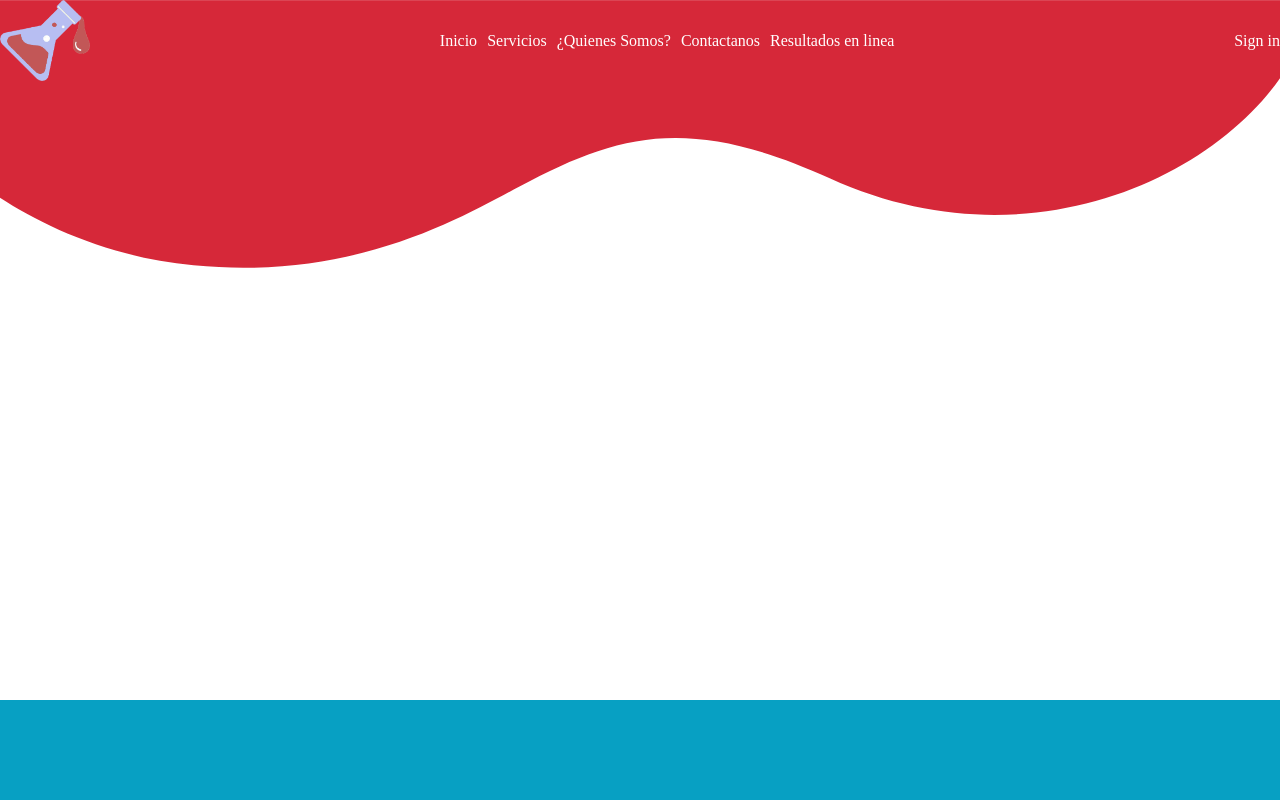
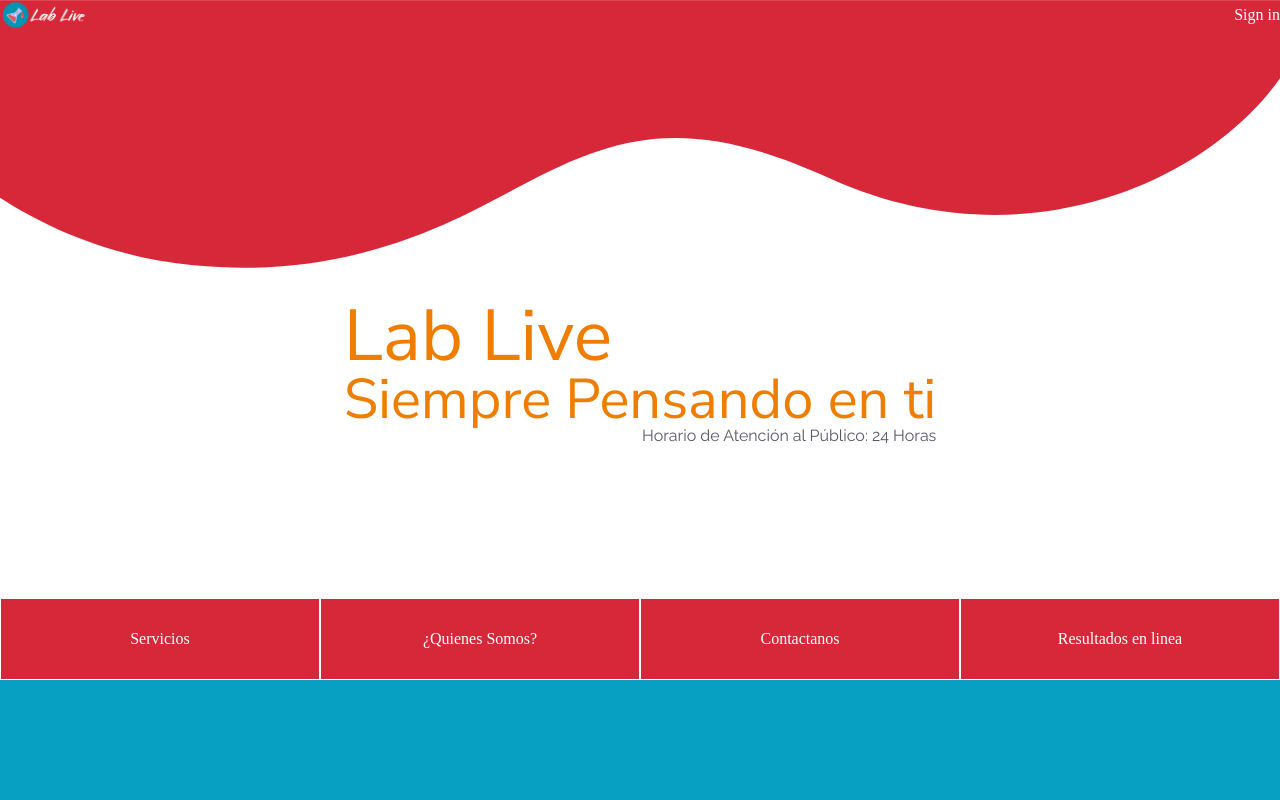
Before and after one commit to Alexanderwags/LabLive-MERN, a React (Create React App) app in the folder LabClient/: page / in a window 1280 px wide. Shown: the top 800 px of the page. Built offline with nearby package versions, Linux system fonts and the light colour scheme; the HTML template or start-up script is replaced by a standard one.

Commit message:
new header with box

```diff
--- /dev/null
+++ b/LabClient/src/ButtonBox/index.js
@@ -0,0 +1,19 @@
+import React from 'react'
+import cn from 'classnames'
+import { BrowserRouter as Router, Link } from "react-router-dom";
+import Styles from './styles.module.scss'
+function ButtonBox({ icon = "", text = "prueba", route = "" }) {
+  return (
+    <div className={Styles.container}>
+      <Router>
+        <Link to={`${route}`} className={cn(Styles.item,Styles.btn)}>
+          {text}
+        </Link>
+      </Router>
+    </div>
+  );
+}
+
+
+
+export default ButtonBox
--- /dev/null
+++ b/LabClient/src/ButtonBox/styles.module.scss
@@ -0,0 +1,41 @@
+@import '../Global/variables.scss';
+:local{
+
+    .container{
+        display: flex;
+        justify-content: center;
+        align-items: center;
+        width: 100%;
+        height: 80px;
+        background-color: $RED;
+        border: 1px solid $WHITE;
+        .item{
+            display: flex;
+            justify-content: center;
+            align-items: center;
+            width: 100%;
+            height: 100%;
+            color: $WHITE;
+            text-decoration: none;
+        }
+    }
+    .btn{
+           color: $WHITE;
+            background: $RED;
+            background: linear-gradient(to right, $BLUE 50%, $RED 50%);
+            background-size: 200% 100%;
+            background-position: right bottom;
+            text-align: center;
+            -webkit-transition: all 0.4s ease 0s;
+            -moz-transition: all 0.4s ease 0s;
+            -ms-transition: all 0.4s ease 0s;
+            -o-transition: all 0.4s ease 0s;
+            transition: all 0.4s ease 0s;
+        }
+        .btn:hover{
+            background-position: left bottom;
+            color: $WHITE !important;
+        }
+
+
+}
--- a/LabClient/src/Header/index.js
+++ b/LabClient/src/Header/index.js
@@ -12,25 +12,7 @@
         </div>
         <div className="menu">
           <img src={labimg} alt="img-lab" className={Styles.logo} />
-          <Router>
-            <ul className="routes">
-              <li>
-                <Link to="/hola-mudo">Inicio</Link>
-              </li>
-              <li>
-                <Link to="/">Servicios</Link>
-              </li>
-              <li>
-                <Link to="5">¿Quienes Somos?</Link>
-              </li>
-              <li>
-                <Link to="5">Contactanos</Link>
-              </li>
-              <li>
-                <Link to="5">Resultados en linea</Link>
-              </li>
-            </ul>
-          </Router>
+
           <div className="sesion">
              <Router>
               <Link to="5">Sign in</Link>
--- a/LabClient/src/ImgText/index.js
+++ b/LabClient/src/ImgText/index.js
@@ -1,10 +1,20 @@
 import React from 'react'
 import Styles from './styles.module.scss'
-function ImgTetx(props) {
+
+
+function ImgTetx({text,img,children}) {
     return (
       <div className={Styles.container}>
-        <div className={Styles.image}></div>
-        <div className={Styles.text}></div>
+        <div className={Styles.text}>
+          <div className={Styles.box}>
+            <h1>Lab Live</h1>
+            <h3>Siempre Pensando en ti</h3>
+            <p>Horario de Atención al Público: 24 Horas</p>
+          </div>
+        </div>
+        <div className={Styles.url}>
+            {children}
+        </div>
       </div>
     );
 }
--- a/LabClient/src/ImgText/styles.module.scss
+++ b/LabClient/src/ImgText/styles.module.scss
@@ -1,19 +1,46 @@
+@import '../Global/variables.scss';
 :local{
 
     .container{
             display: flex;
-            justify-content: center;
+            justify-content: space-between;
             align-items: center;
-            height: 400px;
-        .image{
+            flex-direction: column;
+            height: 380px;
+            width:100%;
+        .url{
              display: flex;
             justify-content: center;
             align-items: center;
+            width: 100%;
+
         }
         .text{
              display: flex;
             justify-content: center;
             align-items: center;
+            flex-direction: column;
+             width: 100%;
+             .box{
+                  h1{
+                  font-family: 'Nunito Sans', sans-serif;
+
+                    font-size: 4.5em;
+                    color: #EF7D00;
+                    font-weight: 400;
+                }
+                h3{
+                    font-family: 'Nunito Sans', sans-serif;
+                    font-size: 3.5em;
+                    color: #EF7D00;
+                    font-weight: 400;
+                }
+                p{
+                    text-align: right;
+                    color:$GRAY;
+                }
+             }
+
         }
 
     }
--- a/LabClient/src/Info/index.js
+++ b/LabClient/src/Info/index.js
@@ -4,6 +4,7 @@
     return (
         <div className={Styles.infodet}>
             {info}
+
         </div>
     )
 }
--- a/LabClient/src/Pages/Home.js
+++ b/LabClient/src/Pages/Home.js
@@ -3,22 +3,25 @@
 import Information from '../information'
 import Info from '../Info'
 import ImgText from '../ImgText'
+import ButtonBox from '../ButtonBox'
 function Home() {
 
     return (
       <div>
-        <ImgText/>
+        <ImgText>
+        {
+          ["Servicios", "¿Quienes Somos?", "Contactanos","Resultados en linea"].map( text => (<ButtonBox text={text}/>) )
+        }
+        </ImgText>
         <Info />
         {Infojson.map((info) => {
           return (
-
             <Information
               title={info.title}
               description={info.description}
               key={info.id}
               cont={info.id}
             />
-
           );
         })}
         <Info />
--- a/LabClient/src/information/design.scss
+++ b/LabClient/src/information/design.scss
@@ -1,7 +1,7 @@
 @import '../Global//variables.scss';
 .container {
   width: 100%;
-  margin: 20px auto;
+
   background-color: white;
   display:flex;
   justify-content: space-between;
@@ -13,9 +13,9 @@
     justify-content: center;
     align-items: left;
     flex-direction: column;
-    width:48%;
+    width:50%;
     height:400px;
-    border-radius: 10%;
+
      .cont_idem{
        padding: 4em;
        color:$WHITE;
@@ -36,9 +36,9 @@
    background-position: center;
    background-repeat: no-repeat;
    background-size: cover;
-   width:48%;
+   width:50%;
    height:400px;
-     border-radius: 10%;
+
 
 }
 
```
Also changed, not shown: LabClient/src/assets/img/header.jpg, LabClient/src/assets/img/lab.png. Lines whose indentation alone changed are shown as unchanged.
